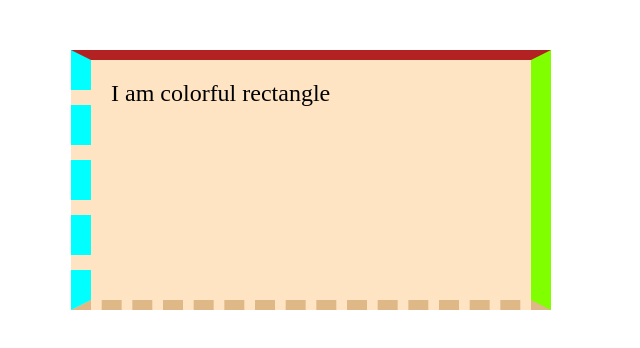
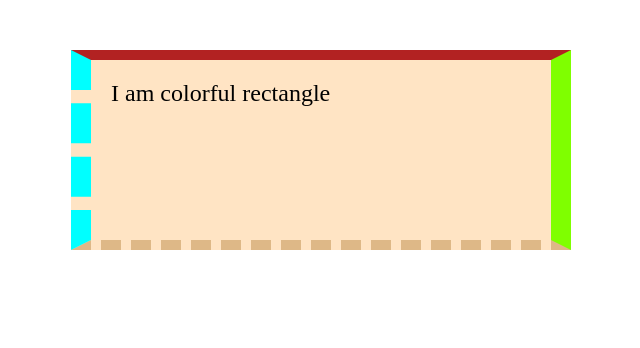
Before and after one commit to samerlagha/less8-ex2, a plain HTML site: page index.html in a window 1280 px wide. Shown: the whole page, without its empty margins (29-669 px from the left). Drawn offline with nearby package versions, Linux system fonts and the light colour scheme.

Commit message:
Update index.html

```diff
--- a/index.html
+++ b/index.html
@@ -10,8 +10,8 @@
      .rectangle{
        font-size: 24px;
        background-color: bisque;
-       width: 400px;
-       height: 200px;
+       width: 420px;
+       height: 140px;
        border-width: 10px 20px ;
        border-style: solid solid dashed dashed;
        border-color: firebrick chartreuse burlywood aqua;
```
